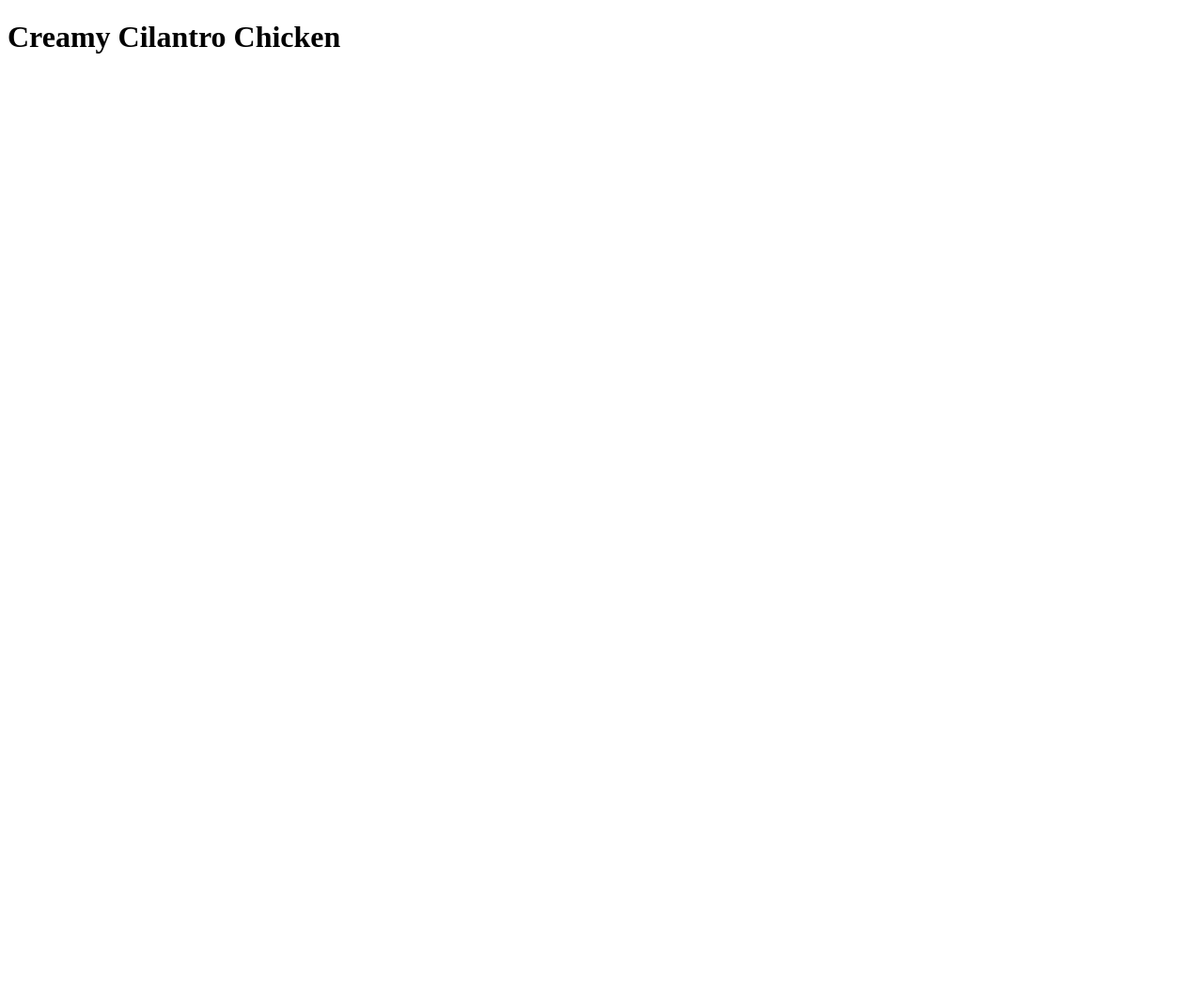
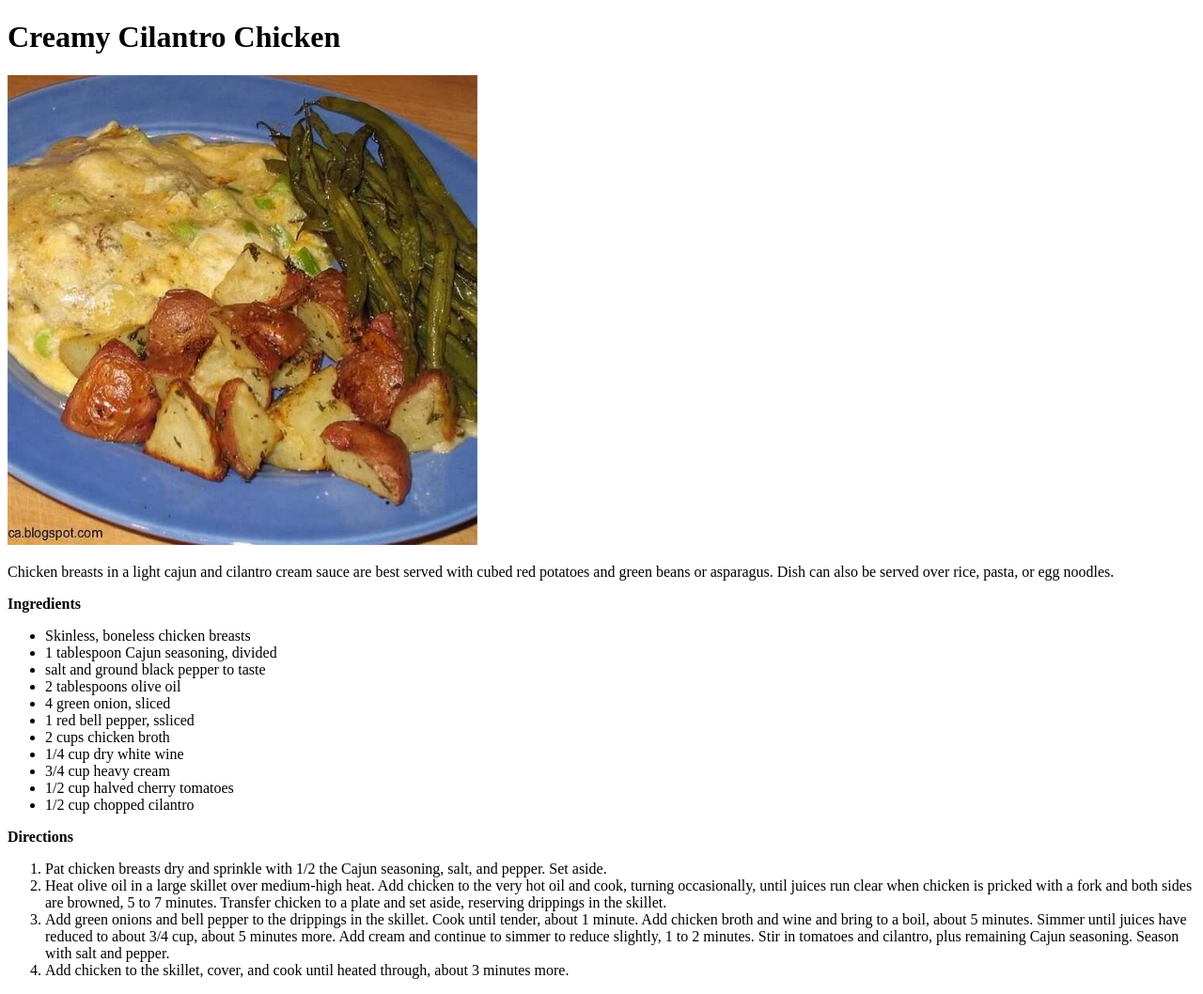
Before and after one commit to yk27/odin_recipes, a plain HTML site: page recipes/creamy_cilantro_chicken.html in a window 1280 px wide. Shown: the whole page at 94% size. Before the commit the page ends 800 px from the top, so only its background shows below. Drawn offline with Linux system fonts and the light colour scheme.

Commit message:
Added Creamy Cilantro Chicken html Code

```diff
--- a/recipes/creamy_cilantro_chicken.html
+++ b/recipes/creamy_cilantro_chicken.html
@@ -6,5 +6,28 @@
 </head>
 <body>
     <h1>Creamy Cilantro Chicken</h1>
+    <img src="./images/ccr.jpeg" alt="Creamy Cilantro Chicken Image" width="500" height="500">
+    <p>Chicken breasts in a light cajun and cilantro cream sauce are best served with cubed red potatoes and green beans or asparagus. Dish can also be served over rice, pasta, or egg noodles. </p>
+    <strong>Ingredients</strong>
+    <ul>
+        <li>Skinless, boneless chicken breasts</li>
+        <li>1 tablespoon Cajun seasoning, divided</li>
+        <li>salt and ground black pepper to taste</li>
+        <li>2 tablespoons olive oil</li>
+        <li>4 green onion, sliced</li>
+        <li>1 red bell pepper, ssliced</li>
+        <li>2 cups chicken broth</li>
+        <li>1/4 cup dry white wine</li>
+        <li>3/4 cup heavy cream</li>
+        <li>1/2 cup halved cherry tomatoes</li>
+        <li>1/2 cup chopped cilantro</li>
+    </ul>
+    <strong>Directions</strong>
+    <ol>
+        <li>Pat chicken breasts dry and sprinkle with 1/2 the Cajun seasoning, salt, and pepper. Set aside.</li>
+        <li>Heat olive oil in a large skillet over medium-high heat. Add chicken to the very hot oil and cook, turning occasionally, until juices run clear when chicken is pricked with a fork and both sides are browned, 5 to 7 minutes. Transfer chicken to a plate and set aside, reserving drippings in the skillet.</li>
+        <li>Add green onions and bell pepper to the drippings in the skillet. Cook until tender, about 1 minute. Add chicken broth and wine and bring to a boil, about 5 minutes. Simmer until juices have reduced to about 3/4 cup, about 5 minutes more. Add cream and continue to simmer to reduce slightly, 1 to 2 minutes. Stir in tomatoes and cilantro, plus remaining Cajun seasoning. Season with salt and pepper.</li>
+        <li>Add chicken to the skillet, cover, and cook until heated through, about 3 minutes more.</li>
+    </ol>
 </body>
 </html>
```
Also changed, not shown: recipes/images/ccr.jpeg (added).
